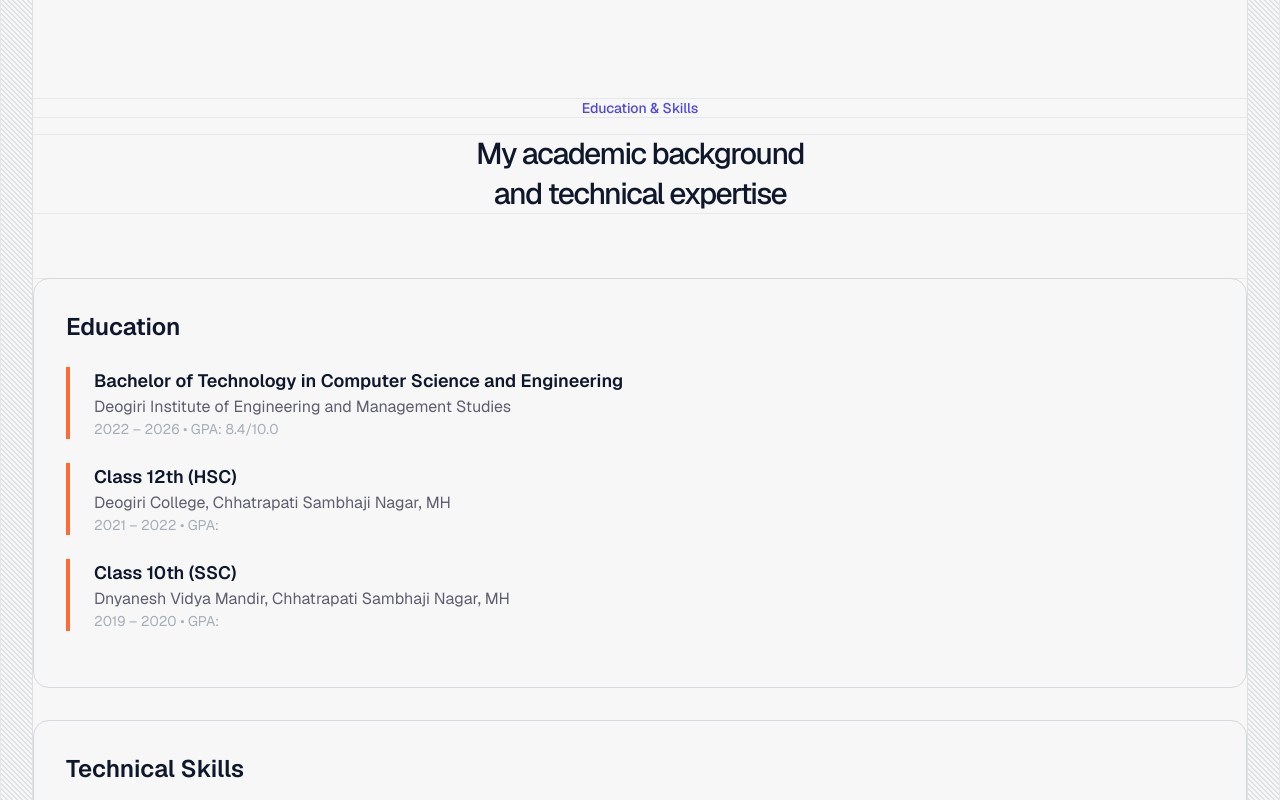
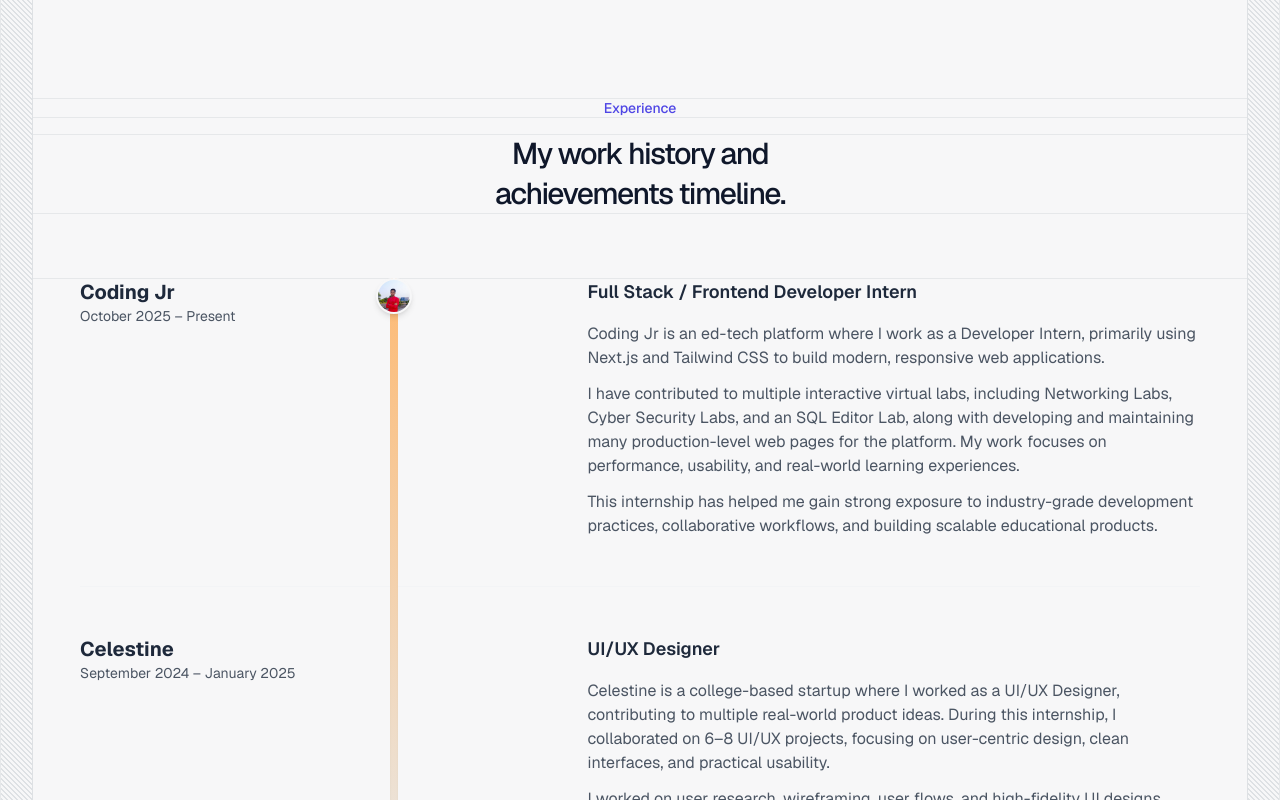
Before and after one commit to SagarSuryakantWaghmare/portfolio-sagar, a Next.js app: page /about in a window 1280 px wide. Shown: the part 2640-3440 px from the top of the page. Built offline with nearby package versions, Linux system fonts and the light colour scheme.

Commit message:
Experience section added in the about page

```diff
--- a/app/about/page.tsx
+++ b/app/about/page.tsx
@@ -4,6 +4,7 @@
 import { GridWrapper } from "../components/GridWrapper";
 import { Photo } from "../components/Photo";
 import { AboutTrackPattern } from "../components/AboutTrackPattern";
+import { Resume } from "../components/Resume";
 import siteMetadata from "../data/siteMetadata";
 
 export const metadata = {
@@ -221,6 +222,27 @@
           </div>
         </div>
 
+        {/* Work Experience */}
+        <div className="relative space-y-8 text-center">
+          <div className="space-y-4">
+            <GridWrapper>
+              <div className="text-center text-sm font-medium text-indigo-600">
+                <span>Experience</span>
+              </div>
+            </GridWrapper>
+            <GridWrapper>
+              <h2 className="mx-auto max-w-lg text-balance text-3xl font-medium leading-[40px] tracking-tighter text-text-primary">
+                My work history and achievements timeline.
+              </h2>
+            </GridWrapper>
+          </div>
+        </div>
+        <div className="space-y-16">
+          <GridWrapper>
+            <Resume />
+          </GridWrapper>
+        </div>
+
         {/* Education & Skills */}
         <div className="relative space-y-8 text-center">
           <div className="space-y-4">
--- /dev/null
+++ b/app/components/Resume.tsx
@@ -0,0 +1,97 @@
+import { Timeline } from "./Timeline";
+
+type ResumeData = {
+  experiences: Array<{
+    company: string;
+    period: string;
+    positions: Array<{
+      title: string;
+      description: string[];
+    }>;
+  }>;
+  avatarUrl: string;
+};
+
+const resumeData: ResumeData = {
+  experiences: [
+    {
+      company: "Coding Jr",
+      period: "October 2025 – Present",
+      positions: [
+        {
+          title: "Full Stack / Frontend Developer Intern",
+          description: [
+            "Coding Jr is an ed-tech platform where I work as a Developer Intern, primarily using Next.js and Tailwind CSS to build modern, responsive web applications.",
+            "I have contributed to multiple interactive virtual labs, including Networking Labs, Cyber Security Labs, and an SQL Editor Lab, along with developing and maintaining many production-level web pages for the platform. My work focuses on performance, usability, and real-world learning experiences.",
+            "This internship has helped me gain strong exposure to industry-grade development practices, collaborative workflows, and building scalable educational products.",
+          ],
+        },
+      ],
+    },
+    {
+      company: "Celestine",
+      period: "September 2024 – January 2025",
+      positions: [
+        {
+          title: "UI/UX Designer",
+          description: [
+            "Celestine is a college-based startup where I worked as a UI/UX Designer, contributing to multiple real-world product ideas. During this internship, I collaborated on 6–8 UI/UX projects, focusing on user-centric design, clean interfaces, and practical usability.",
+            "I worked on user research, wireframing, user flows, and high-fidelity UI designs, while closely collaborating with developers and the founding team to ensure smooth design-to-development handoff.",
+            "This experience helped me understand startup workflows, fast iteration cycles, and how design decisions impact real users. It strengthened my ability to think from both design and development perspectives.",
+          ],
+        },
+      ],
+    },
+  ],
+  avatarUrl: "/images/Sagar/photo1.jpg",
+};
+
+export function Resume() {
+  return (
+    <div>
+      <div className="mx-auto max-w-6xl px-4">
+        <div className="relative">
+          <div className="divide-y divide-gray-100">
+            {resumeData.experiences.map((experience) => (
+              <div
+                key={experience.company}
+                className="grid grid-cols-[1fr,5fr] gap-6 py-12 first:pt-0 last:pb-0 md:grid-cols-[2fr,1fr,4fr]"
+              >
+                <div className="hidden md:block">
+                  <h3 className="text-xl font-bold">{experience.company}</h3>
+                  <p className="text-sm text-gray-600">{experience.period}</p>
+                </div>
+
+                <div />
+
+                <div className="space-y-6">
+                  {experience.positions.map((position, index) => (
+                    <div
+                      key={`${experience.company}-${index}`}
+                      className="space-y-4"
+                    >
+                      <h4 className="text-lg font-semibold">
+                        {position.title}
+                      </h4>
+                      <div className="space-y-3">
+                        {position.description.map((desc, i) => (
+                          <p key={i} className="text-gray-600">
+                            {desc}
+                          </p>
+                        ))}
+                      </div>
+                    </div>
+                  ))}
+                </div>
+              </div>
+            ))}
+          </div>
+
+          <div className="absolute top-0 h-full w-8 md:left-[calc(28%_-_1rem)]">
+            <Timeline avatarUrl={resumeData.avatarUrl} />
+          </div>
+        </div>
+      </div>
+    </div>
+  );
+}
--- /dev/null
+++ b/app/components/Timeline.tsx
@@ -0,0 +1,40 @@
+"use client";
+
+import Image from "next/image";
+import { motion, useScroll, useTransform } from "framer-motion";
+import { useRef } from "react";
+
+interface TimelineProps {
+  avatarUrl: string;
+}
+
+export function Timeline({ avatarUrl }: TimelineProps) {
+  const containerRef = useRef<HTMLDivElement>(null);
+  const { scrollYProgress } = useScroll({
+    target: containerRef,
+    offset: ["end 50%", "start 50%"],
+  });
+
+  return (
+    <div ref={containerRef} className="relative h-full w-full">
+      <motion.div
+        className="absolute -left-0.5 z-10 flex"
+        style={{
+          top: 0,
+          height: "100%",
+          y: useTransform(scrollYProgress, [0, 1], ["100%", "0%"]),
+        }}
+      >
+        <div className="relative h-9 w-9 overflow-hidden rounded-full border-2 border-bg-primary bg-bg-primary shadow-md">
+          <Image src={avatarUrl} alt="Profile" fill className="object-cover" />
+        </div>
+      </motion.div>
+      <div className="bg-opacity-24 absolute bottom-0 left-1/2 top-0 w-2 -translate-x-1/2 rounded-full bg-[#E8ECEF] shadow-[inset_0_2px_1.5px_rgba(165,174,184,0.32)]">
+        <motion.div
+          className="absolute inset-0 w-full origin-bottom rounded-full bg-gradient-to-b from-orange-300 to-transparent"
+          style={{ scaleY: scrollYProgress }}
+        />
+      </div>
+    </div>
+  );
+}
```
